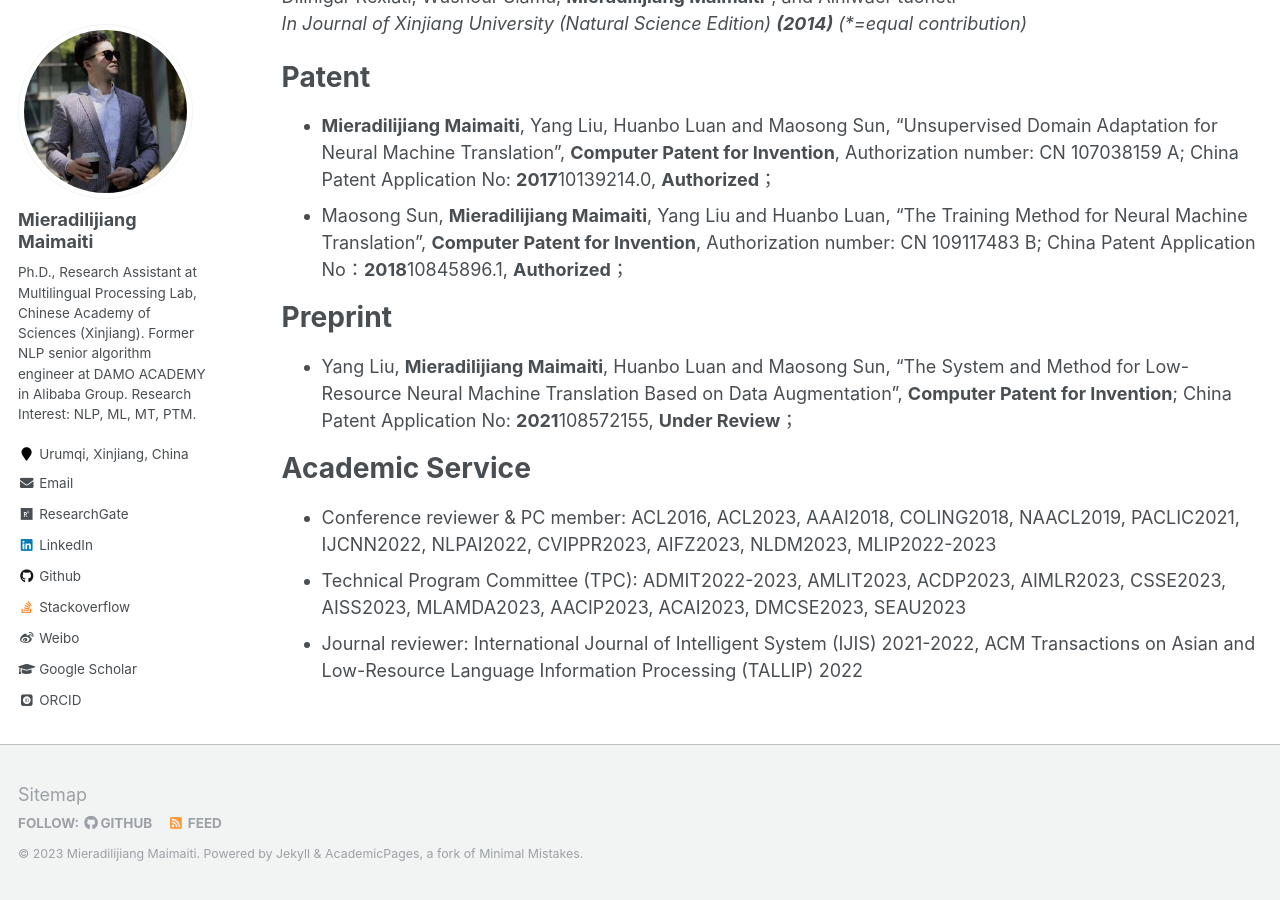
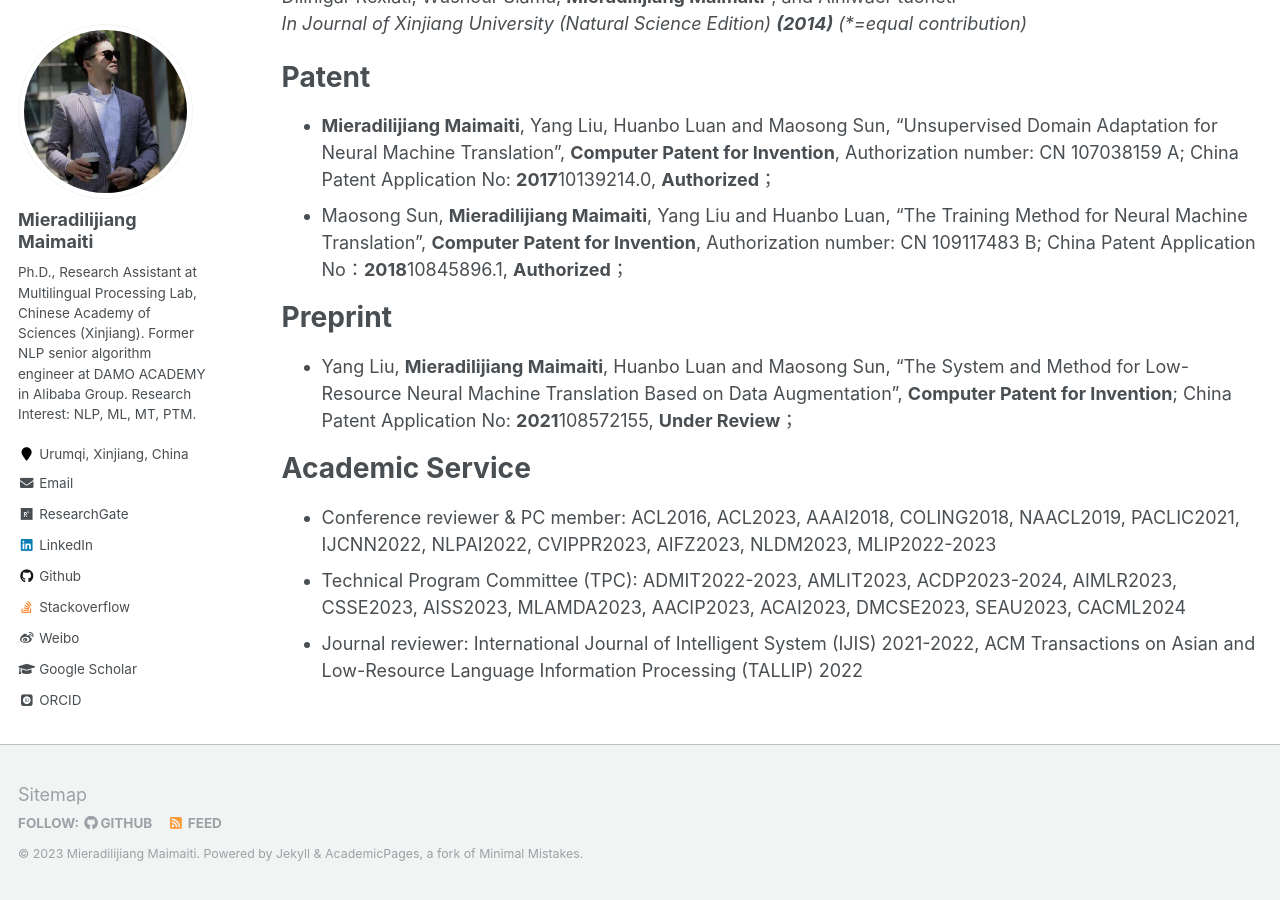
Before and after one commit to miradel51/miradel51.github.io, a Jekyll site: the page built from _pages/publications.md, in a window 1280 px wide and 900 px high, scrolled down 3817 px. Built offline with Jekyll 4.4.1, drawn with Linux system fonts in a browser that asks for light colours; some web fonts are replaced.

Commit message:
Update publications.md
added the new role as a TPC for a conference.

```diff
--- a/_pages/publications.md
+++ b/_pages/publications.md
@@ -27,5 +27,5 @@ Preprint
 Academic Service
 ======
 * Conference reviewer & PC member: ACL2016, ACL2023, AAAI2018, COLING2018, NAACL2019, PACLIC2021, IJCNN2022, NLPAI2022, CVIPPR2023, AIFZ2023, NLDM2023, MLIP2022-2023
-* Technical Program Committee (TPC): ADMIT2022-2023, AMLIT2023, ACDP2023, AIMLR2023, CSSE2023, AISS2023, MLAMDA2023, AACIP2023, ACAI2023, DMCSE2023, SEAU2023
+* Technical Program Committee (TPC): ADMIT2022-2023, AMLIT2023, ACDP2023-2024, AIMLR2023, CSSE2023, AISS2023, MLAMDA2023, AACIP2023, ACAI2023, DMCSE2023, SEAU2023, CACML2024
 * Journal reviewer: International Journal of Intelligent System (IJIS) 2021-2022, ACM Transactions on Asian and Low-Resource Language Information Processing (TALLIP) 2022
```
